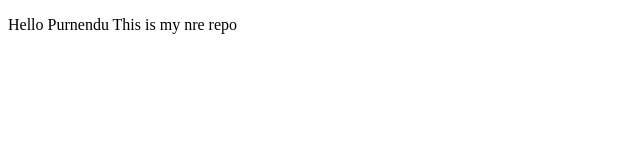
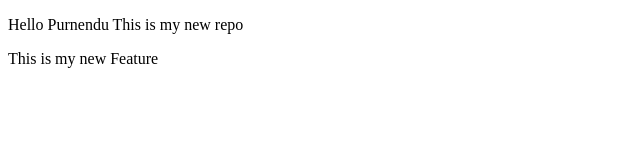
Before and after one commit to purnenduachary/localrepo, a plain HTML site: page localrepo/index.html in a window 1280 px wide. Shown: the whole page, without its empty margins (0-640 px from the left). Drawn offline with Linux system fonts and the light colour scheme.

Commit message:
Added feature

```diff
--- a/localrepo/index.html
+++ b/localrepo/index.html
@@ -5,6 +5,7 @@
     <title>Title</title>
 </head>
 <body>
-<p>Hello Purnendu This is my nre repo</p>
+<p>Hello Purnendu This is my new repo</p>
+<p>This is my new Feature</p>
 </body>
 </html>
```
